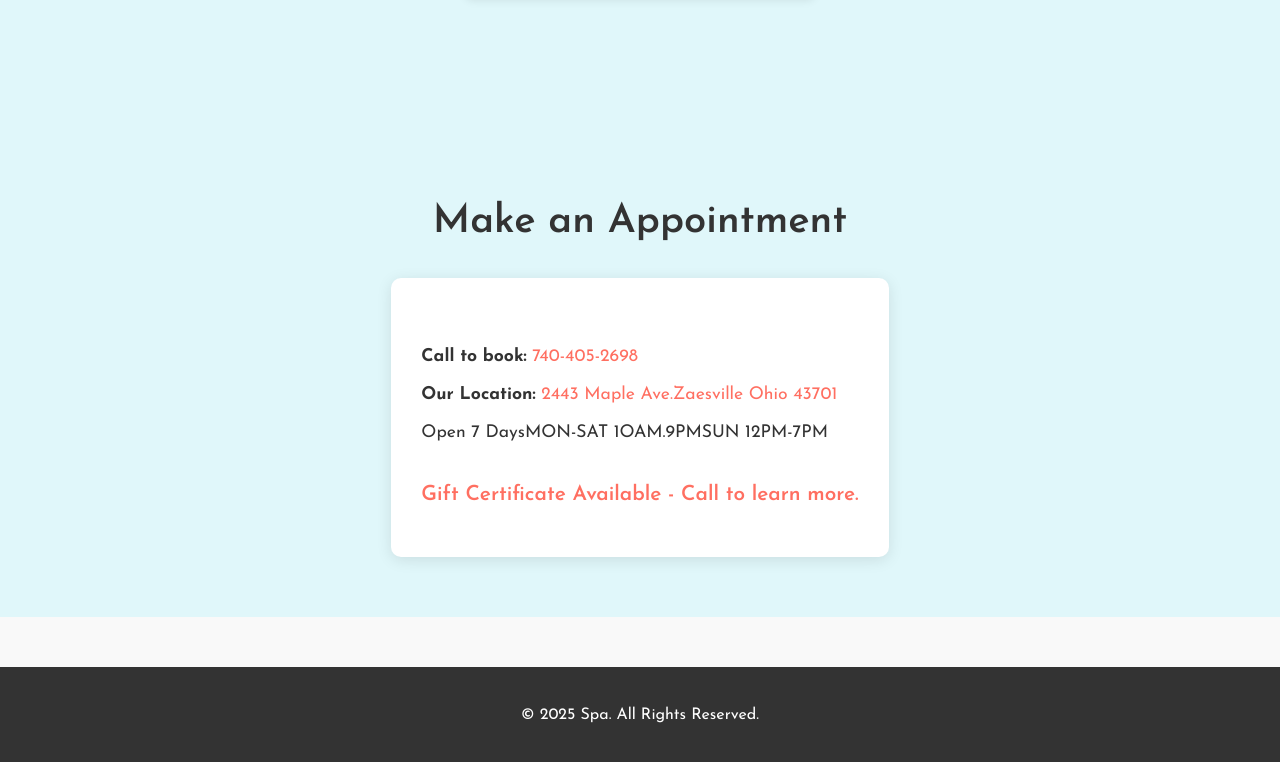
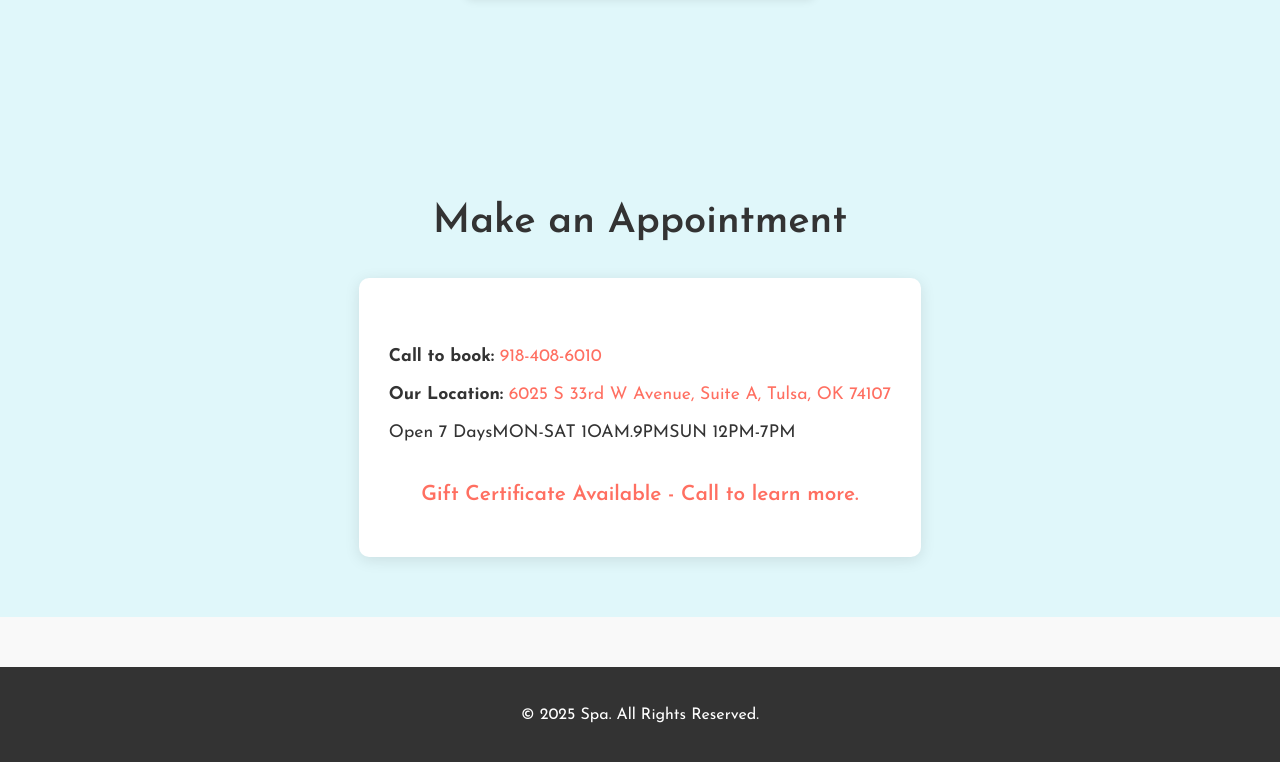
Before and after one commit to qinchanghe123/Best-Spa, a plain HTML site: page index.html in a window 1280 px wide. Shown: the part 2123-2885 px from the top of the page. Drawn offline with Linux system fonts and the light colour scheme; a web font is replaced by a local one.

Commit message:
Update index.html

```diff
--- a/index.html
+++ b/index.html
@@ -4,7 +4,7 @@
     <meta charset="UTF-8" />
     <link rel="icon" type="image/x-icon" href="favicon.png" />
     <meta name="viewport" content="width=device-width, initial-scale=1.0" />
-    <title>Spa</title>
+    <title>Best Spa</title>
     <meta
       name="description"
       content="Experience ultimate relaxation at the Spa, known for exceptional massages tailored to your needs. Clients love our serene environment, skilled therapists, and personalized care. Unwind and recharge with us."
@@ -439,13 +439,13 @@
           <div class="appointment-info">
             <p>
               <strong>Call to book:</strong>
-              <a href="tel:+1-740-405-2698">740-405-2698</a>
+              <a href="tel:+1-918-408-6010">918-408-6010</a>
             </p>
             <p>
               <strong>Our Location:</strong>
               <a
                 href="location.jpeg"
-                >2443 Maple Ave.Zaesville Ohio 43701</a
+                >6025 S 33rd W Avenue, Suite A, Tulsa, OK 74107</a
               >
             </p>
             <p><strong></strong>Open 7 DaysMON-SAT 1OAM.9PMSUN 12PM-7PM</p>
```
